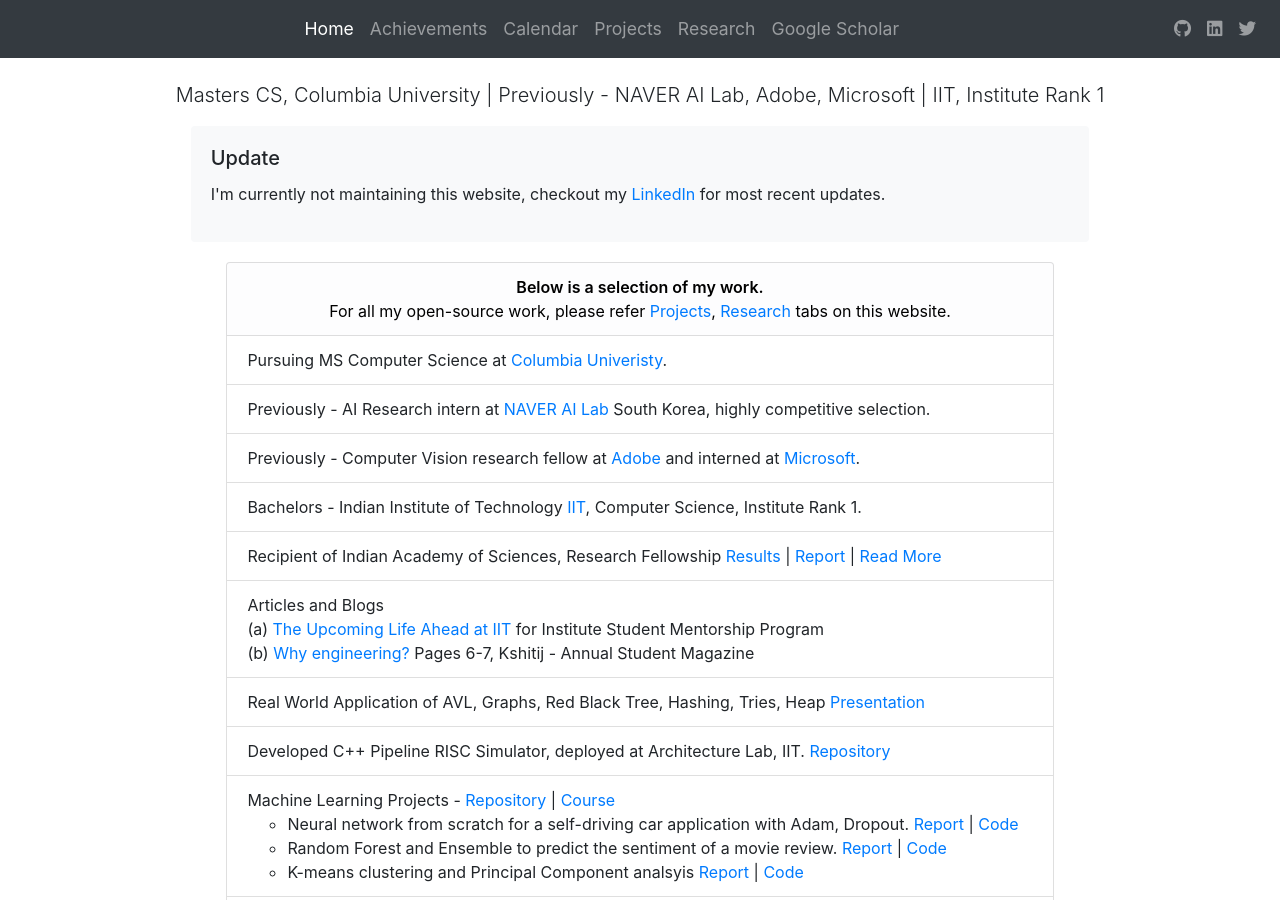
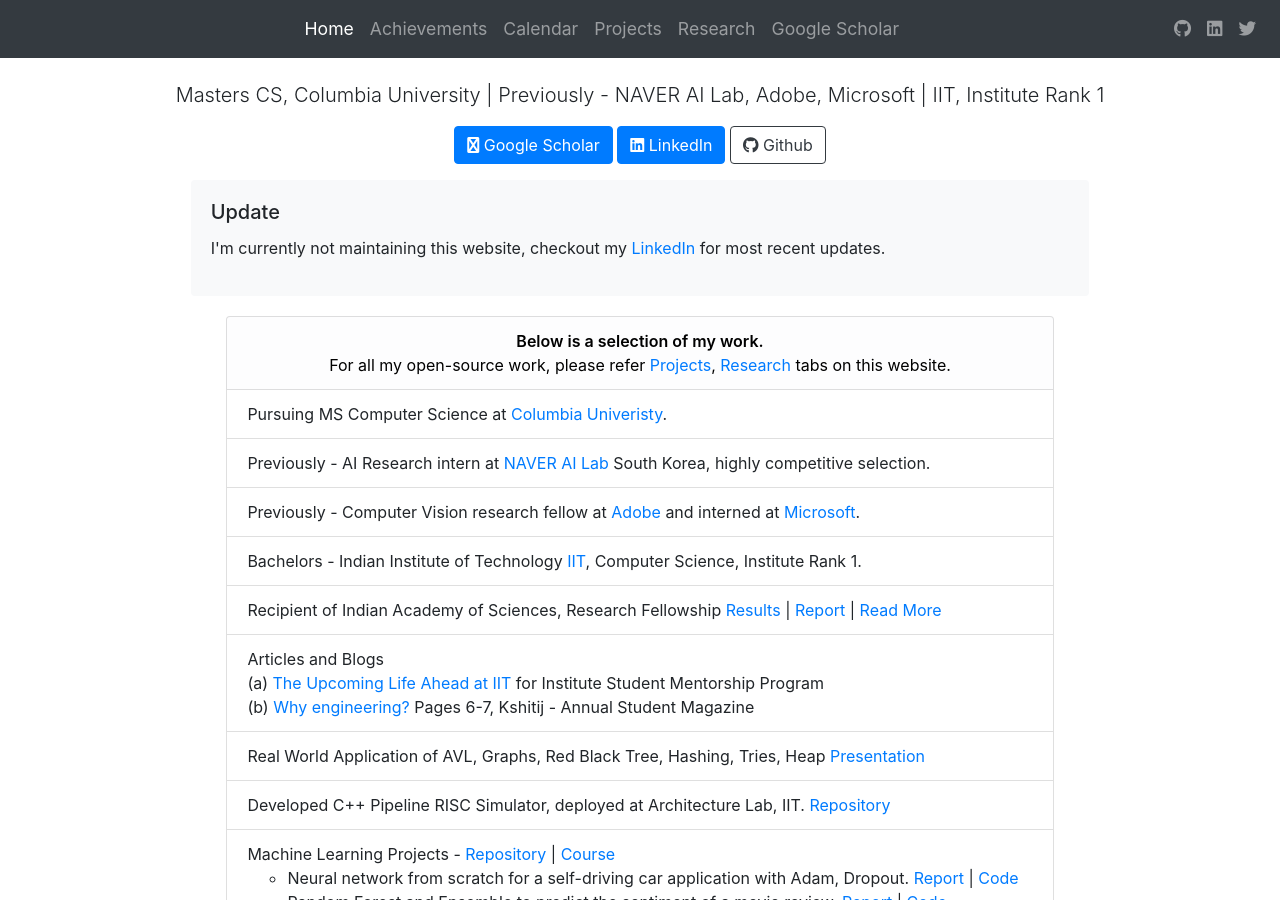
Before and after one commit to thenamangoyal/thenamangoyal.github.io, a Jekyll site: the page built from index.html, in a window 1280 px wide and 900 px high. Built offline with Jekyll 4.4.1, drawn with Linux system fonts in a browser that asks for light colours; nearby versions of some CDN libraries.

Commit message:
Update index.html

```diff
--- a/index.html
+++ b/index.html
@@ -15,14 +15,16 @@ layout: bootstrap
         </p>
         <!-- <p class="text-center">"It is in your moments of decision that your destiny is shaped."<br>Source: My High-School Notebook &amp; Tony Robbins</p> -->
 
-        <!-- <p class="text-center">
+        <p class="text-center">
+            <a target="_blank" href="https://scholar.google.com/citations?user=sFpEW1MAAAAJ&hl=en" class="btn btn-primary"><i
+                    class="fab fa-book"></i> Google Scholar</a>
+            <a target="_blank" href="https://www.linkedin.com/in/goyal-naman/" class="btn btn-primary"><i
+                    class="fab fa-linkedin"></i> LinkedIn</a>
             <a target="_blank" href="https://github.com/thenamangoyal" class="btn btn-outline-dark"><i
                     class="fab fa-github"></i> Github</a>
-            <a target="_blank" href="https://www.linkedin.com/in/goyal-naman/" class="btn btn-primary"><i
-                    class="fab fa-linkedin"></i> LinkedIn</a>
-            <a target="_blank" href="https://bit.ly/namangoyal" class="btn btn-outline-dark"><i class="fa-solid fa-align-left"></i> Resume</a>
+<!--             <a target="_blank" href="https://bit.ly/namangoyal" class="btn btn-outline-dark"><i class="fa-solid fa-align-left"></i> Resume</a> -->
 
-        </p> -->
+        </p>
         <!-- <p class="text-center">
             YouTube
                 <a href="https://www.youtube.com/c/NamanGoyal6" title="YouTube HomePage" target="_blank">
```
